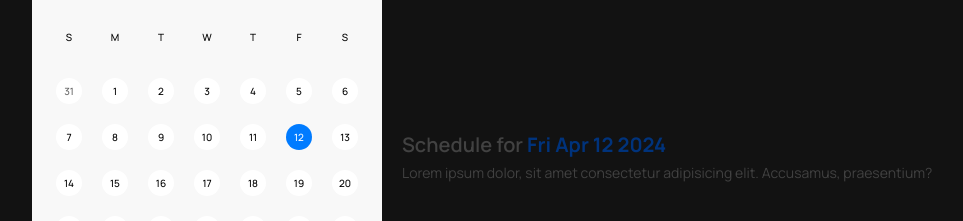
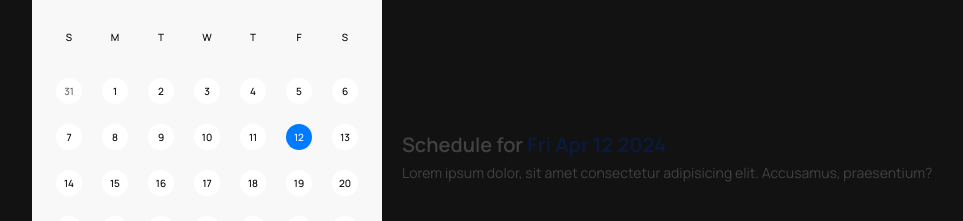
Before and after one commit to AJ1732/capstone_schoolbase_lms, a React (Vite) app: page / in a window 1280 px wide. Shown: the part 2168-2389 px from the top of the page, without its empty margins (48-1011 px from the left). Built offline with nearby package versions, Linux system fonts and the light colour scheme.

Commit message:
feat: add new custom colors

```diff
--- a/tailwind.config.js
+++ b/tailwind.config.js
@@ -8,17 +8,12 @@ export default {
     extend: {
       colors: {
         'primary-00': '#007BFF',
+        'primary-10': '#D9E0FF',
         'primary-50': '#F0F2FF',
         'primary-100': '#E3E8FF',
         'primary-200': '#CCD6FF',
         'primary-250': '#D2EDFD',
-        'primary-300': '#89ACFF',
-        'primary-400': '#5F96FF',
-        'primary-500': '#2982FF',
-        'primary-600': '#006EEF',
-        'primary-700': '#004EBA',
-        'primary-800': '#0042A0',
-        'primary-900': '#00337C',
+        'primary-900': '#0B1A3A',
 
         'secondary-00': '#2C928E',
 
@@ -38,12 +33,13 @@ export default {
         'text-black': '#1A1A1A',
 
         'blue-150': '#C9E3FF',
-        'pink-150': '#FFCFDB',
+        'pink-150': '#FFCBCC',
         'amber-150': '#FFEFD2',
         'green-150': '#E2FFEA',
 
         'info': '#2F80ED',
-        'error': '#EB5757',
+        'error': '#C4013D',
+        'error-100': '#360D11',
         'success': '#27AE60',
         'warning': '#E2B93B',
 
```
